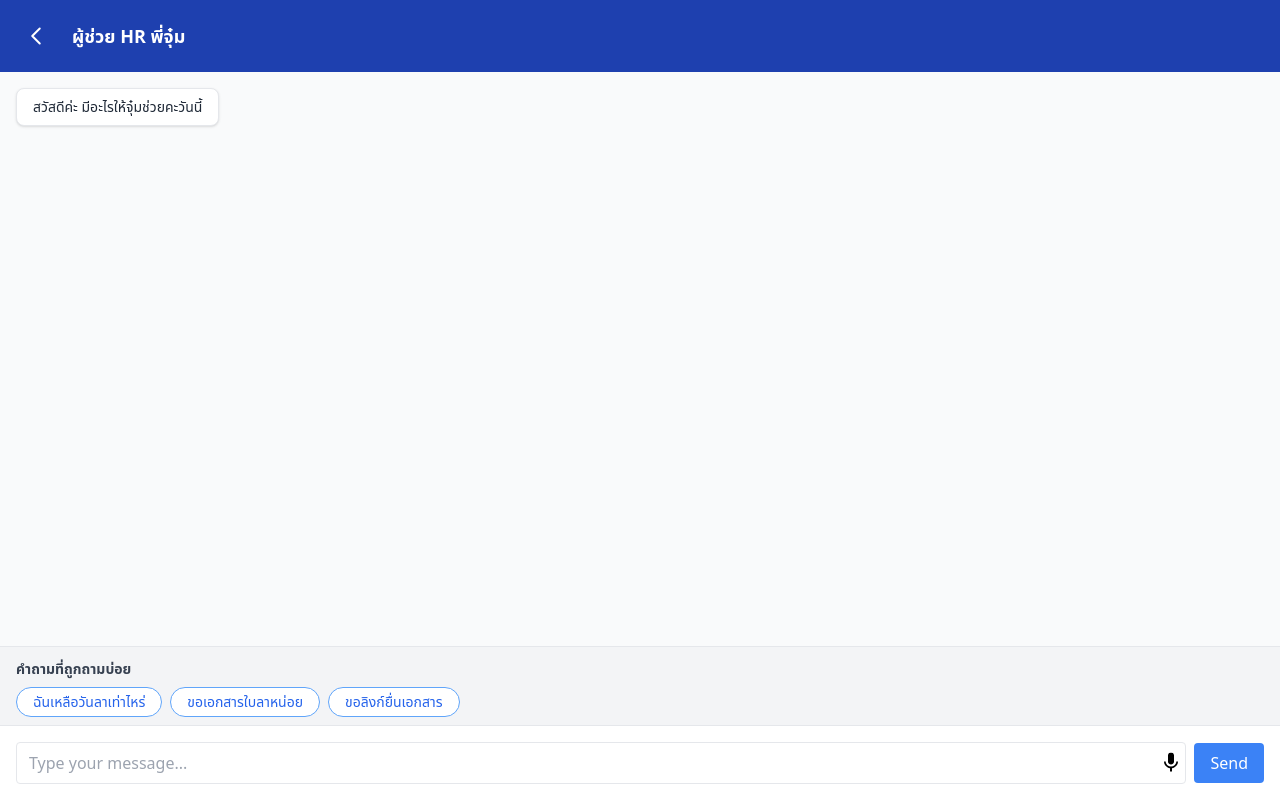
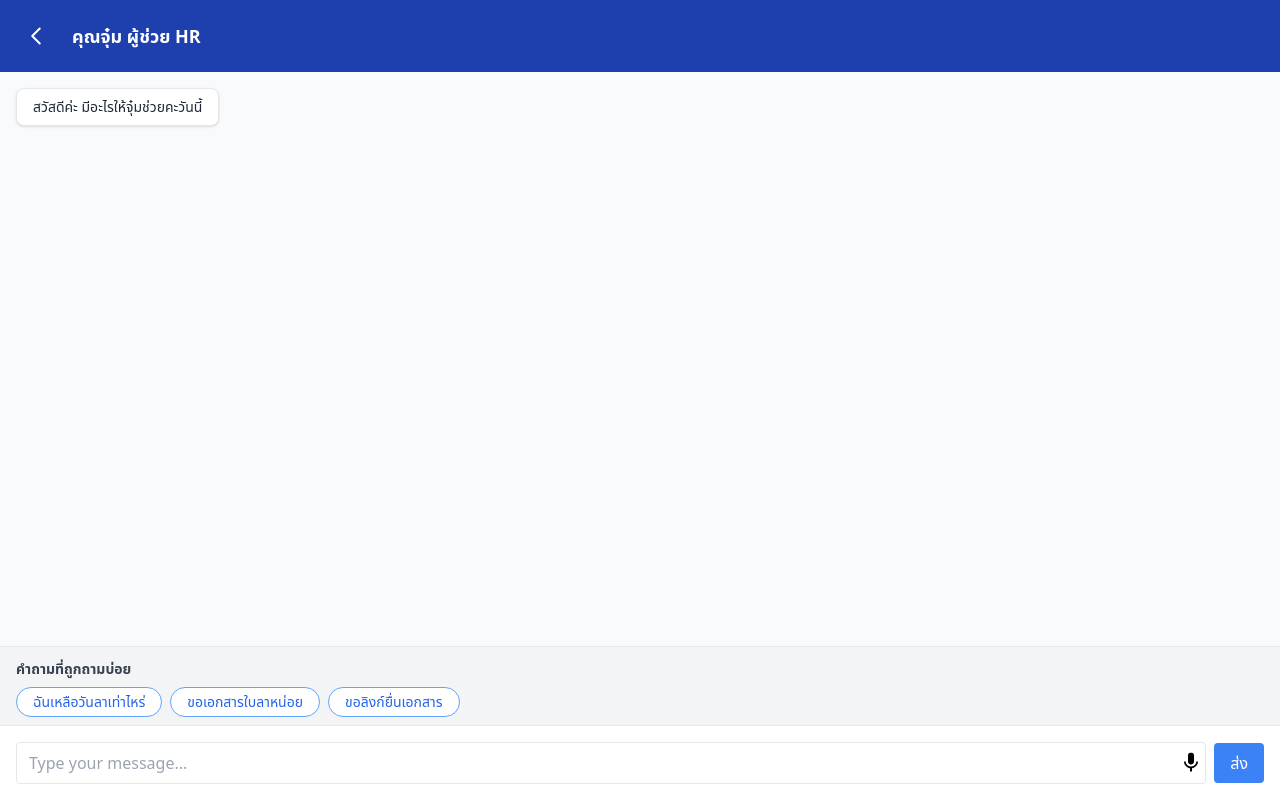
Before and after one commit to Si0dot7/Hospital, a Next.js app: page /chat in a window 1280 px wide. Built offline with nearby package versions, Linux system fonts and the light colour scheme.

Commit message:
fix: thai name

```diff
--- a/app/chat/layout.tsx
+++ b/app/chat/layout.tsx
@@ -20,7 +20,7 @@ function ChatLayout({ children }: { children: React.ReactNode }) {
                         </svg>
                     </button>
                     {/* <img src="/logo.png" alt="Logo" className="h-8 w-8" /> */}
-                    <span className="font-bold text-lg">ผู้ช่วย HR พี่จุ๋ม</span>
+                    <span className="font-bold text-lg">คุณจุ๋ม ผู้ช่วย HR</span>
                 </div>
                 {/* <span className="text-gray-500 text-sm">Powered by LLM</span> */}
             </header>
--- a/app/chat/llm_rules.json
+++ b/app/chat/llm_rules.json
@@ -23,7 +23,7 @@
         "answer": "นี่คือลิงก์สำหรับยื่นเอกสารที่เกี่ยวข้องค่ะ",
         "type": "link",
         "link": {
-            "label": "ไปที่หน้าบุคลากร",
+            "label": "ไปที่หน้าคำร้องใหม่",
             "url": "/employee"
         }
     },
--- a/app/chat/page.tsx
+++ b/app/chat/page.tsx
@@ -195,7 +195,7 @@ export default function ChatPage() {
     return (
         <div className="flex flex-col h-full">
             <title>
-                ผู้ช่วย HR คุณจุ๋ม
+                คุณจุ๋ม ผู้ช่วย HR
             </title>
             {/* Chat bubbles */}
             <div className="flex-1 overflow-y-auto p-4 space-y-4 bg-gray-50">
@@ -307,7 +307,7 @@ export default function ChatPage() {
                     </button>
                 </div>
                 <button type="submit" className="bg-blue-500 text-white px-4 py-2 rounded hover:bg-blue-600 transition">
-                    Send
+                    ส่ง
                 </button>
             </form>
         </div>
```
